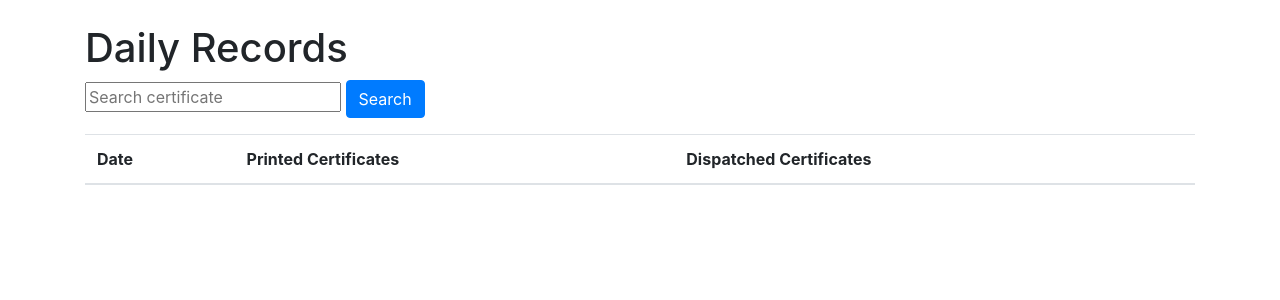
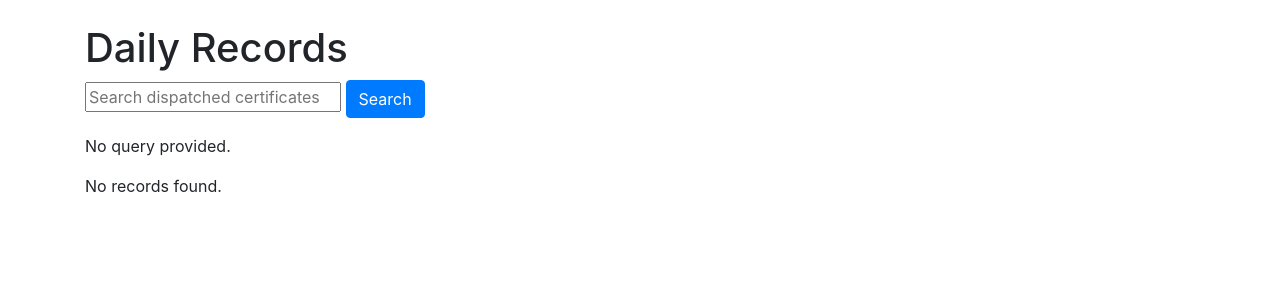
Before and after one commit to EricNdivo/kism_internal, a Django app: page /search_daily_records in a window 1280 px wide. Shown: the part 56-356 px from the top of the page. Run offline with Django 4.2, Linux system fonts and the light colour scheme; lists and menus that the app fills with data are empty; parts of the project's set-up code (start-up, migrations or seed data) failed here and were passed over; some libraries are stand-ins or nearby versions.

Commit message:
fixedsearch(DailyRecords)

```diff
--- a/b2/templates/certificates/daily_records.html
+++ b/b2/templates/certificates/daily_records.html
@@ -1,21 +1,22 @@
 {% extends 'certificates/base.html' %}
 
 {% block content %}
-
 <h1>Daily Records</h1>
 
 <form method="get" action="{% url 'search_daily_records' %}">
     <div class="form-group">
-        <input type="text" name="q" placeholder="Search certificate">
+        <input type="text" name="q" placeholder="Search dispatched certificates" value="{{ query }}">
         <button type="submit" class="btn btn-primary">Search</button>
     </div>
 </form>
 
+<p>{{ debug_info }}</p>
+
+{% if daily_records %}
     <table class="table table-striped">
         <thead>
             <tr>
                 <th>Date</th>
-            <th>Printed Certificates</th>
                 <th>Dispatched Certificates</th>
             </tr>
         </thead>
@@ -23,11 +24,6 @@
             {% for record in daily_records %}
             <tr>
                 <td>{{ record.date }}</td>
-            <td>
-                {% for certificate in record.printed_certificates.all %}
-                    {{ certificate.certificate_number }}<br>
-                {% endfor %}
-            </td>
                 <td>
                     {% for certificate in record.dispatched_certificates.all %}
                         {{ certificate.certificate_number }}<br>
@@ -37,4 +33,7 @@
             {% endfor %}
         </tbody>
     </table>
+{% else %}
+    <p>No records found.</p>
+{% endif %}
 {% endblock %}
```
Lines whose indentation alone changed are shown as unchanged.
